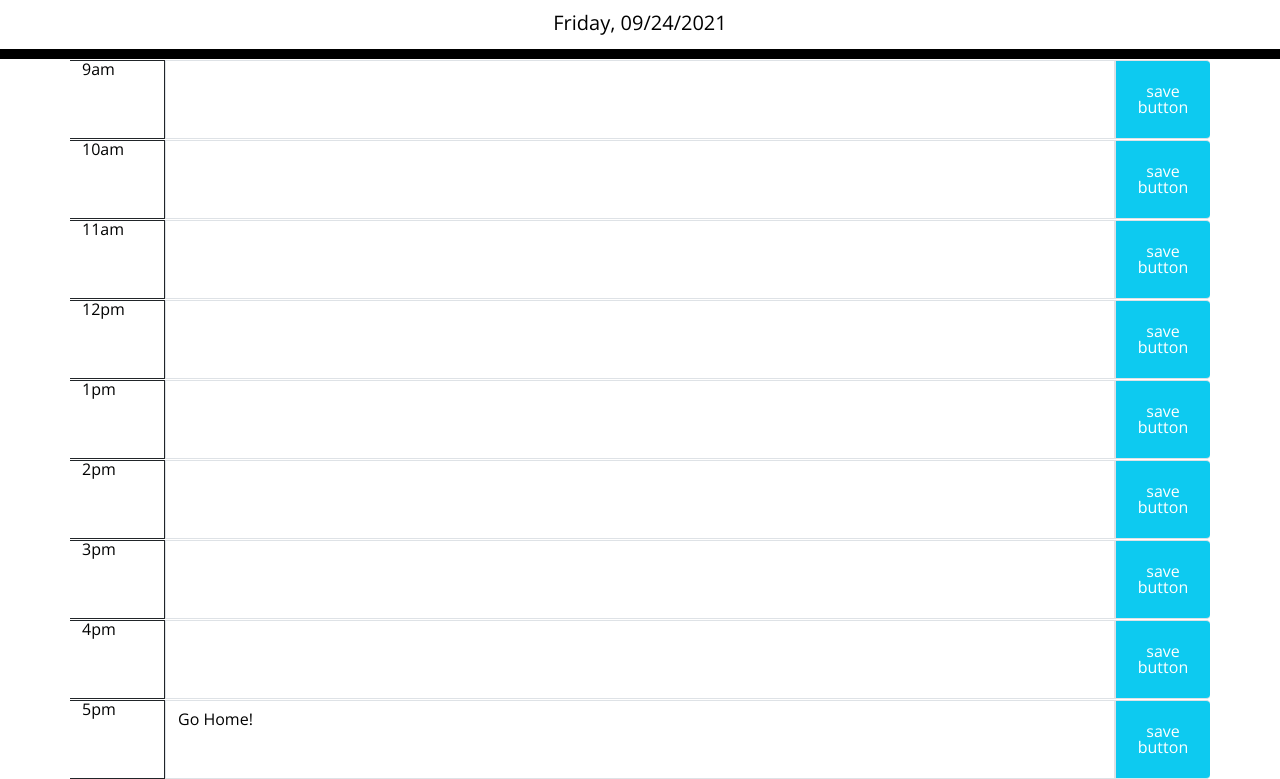
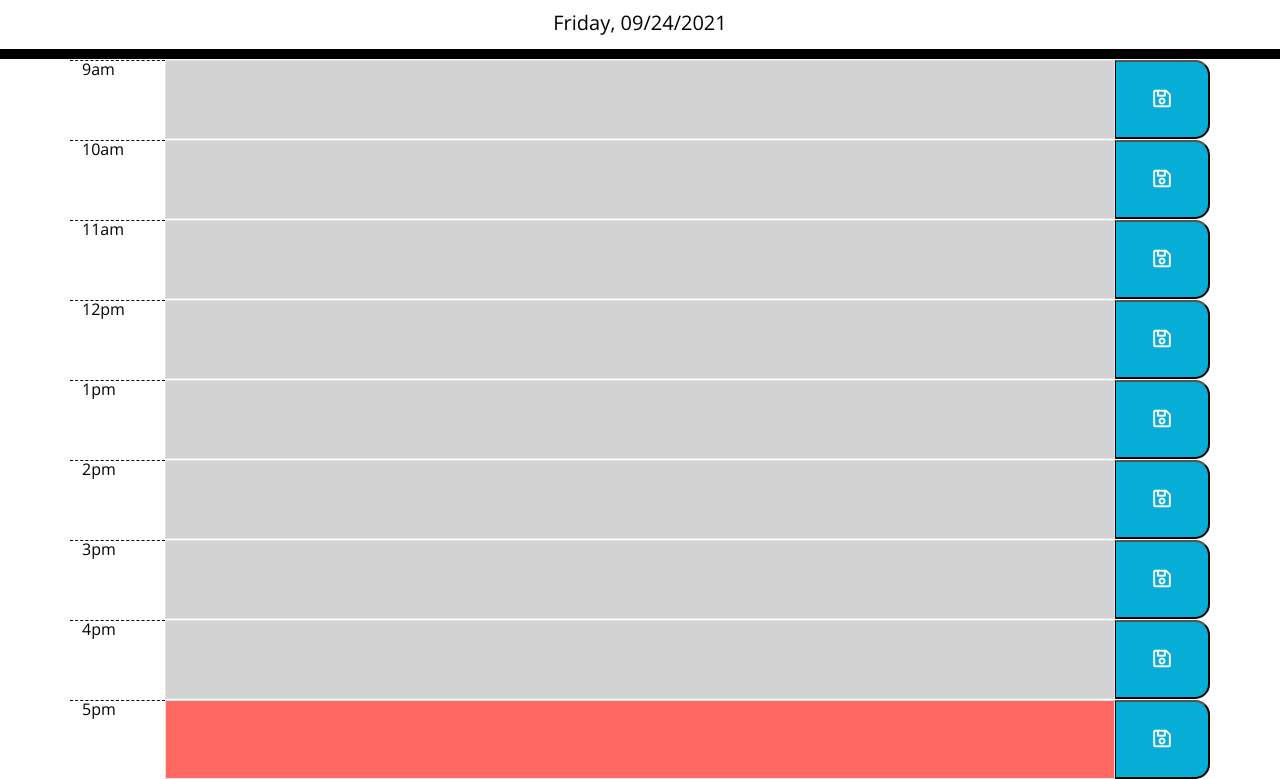
Before and after one commit to alexchristianson/work-day-scheduler, a plain HTML site: page index.html in a window 1280 px wide. Shown: the part 108-887 px from the top of the page. Drawn offline with nearby package versions, Linux system fonts and the light colour scheme.

Commit message:
change background color for past, present, future

```diff
--- a/assets/css/style.css
+++ b/assets/css/style.css
@@ -63,9 +63,16 @@ textarea{
   border-bottom-right-radius: 15px;
   background-color: #06AED5;
   color: white;
+  font-size: 20px;
 }
 
 .saveBtn i:hover {
   font-size: 20px;
+  color: black;
   transition: all .3s ease-in-out;
 }
+
+.divTime {
+  border-top-right-radius: 15px;
+  border-bottom-right-radius: 15px;
+}
--- a/assets/js/script.js
+++ b/assets/js/script.js
@@ -7,4 +7,32 @@ $(".saveBtn").on("click", function() {
     localStorage.setItem(hourDiv, textValue);
 });
 // repeat for each hour (change the hour)
-$("#9 .text-value").val(localStorage.getItem("9"))
+$("#9 .text-value").val(localStorage.getItem("9"));
+$("#10 .text-value").val(localStorage.getItem("10"));
+$("#11 .text-value").val(localStorage.getItem("11"));
+$("#12 .text-value").val(localStorage.getItem("12"));
+$("#13 .text-value").val(localStorage.getItem("13"));
+$("#14 .text-value").val(localStorage.getItem("14"));
+$("#15 .text-value").val(localStorage.getItem("15"));
+$("#16 .text-value").val(localStorage.getItem("16"));
+$("#17 .text-value").val(localStorage.getItem("17"));
+
+var currentTime = moment().hours();
+
+function cssUpdate() {
+    $(".divTime").each(function() {
+        var divID = parseInt($(this).attr("id"));
+
+        if (currentTime === divID) {
+            $(this).addClass("present")
+        }
+        else if (currentTime > divID) {
+            $(this).addClass("past")
+        }
+        else {
+            $(this).addClass("future")
+        }
+    })
+};
+
+cssUpdate();
--- a/index.html
+++ b/index.html
@@ -29,50 +29,50 @@
       <p id="currentDay" class="lead"></p>
     </header>
     <div class="container">
-      <div class="row" id="9">
-        <div class="col-1 border border-dark border-start-0 hour">9am</div>
+      <div class="row divTime" id="9">
+        <div class="col-1 hour">9am</div>
         <textarea class="col-10 border text-value"></textarea>
-        <button class="col-1 bg-info border border-end-0 rounded-end saveBtn">save button</button>
+        <button class="col-1 saveBtn"><i class="far fa-save"></i></button>
       </div>
-      <div class="row" id="10">
-        <div class="col-1 border border-dark border-start-0 hour">10am</div>
+      <div class="row divTime" id="10">
+        <div class="col-1 hour">10am</div>
         <textarea class="col-10 border text-value"></textarea>
-        <button class="col-1 bg-info border border-end-0 rounded-end saveBtn">save button</button>
+        <button class="col-1 saveBtn"><i class="far fa-save"></i></button>
       </div>
-      <div class="row" id="11">
-        <div class="col-1 border border-dark border-start-0 hour">11am</div>
+      <div class="row divTime" id="11">
+        <div class="col-1 hour">11am</div>
         <textarea class="col-10 border text-value"></textarea>
-        <button class="col-1 bg-info border border-end-0 rounded-end saveBtn">save button</button>
+        <button class="col-1 saveBtn"><i class="far fa-save"></i></button>
       </div>
-      <div class="row" id="12">
-        <div class="col-1 border border-dark border-start-0 hour">12pm</div>
+      <div class="row divTime" id="12">
+        <div class="col-1 hour">12pm</div>
         <textarea class="col-10 border text-value"></textarea>
-        <button class="col-1 bg-info border border-end-0 rounded-end saveBtn">save button</button>
+        <button class="col-1 saveBtn"><i class="far fa-save"></i></button>
       </div>
-      <div class="row" id="1">
-        <div class="col-1 border border-dark border-start-0 hour">1pm</div>
+      <div class="row divTime" id="13">
+        <div class="col-1 hour">1pm</div>
         <textarea class="col-10 border text-value"></textarea>
-        <button class="col-1 bg-info border border-end-0 rounded-end saveBtn">save button</button>
+        <button class="col-1 saveBtn"><i class="far fa-save"></i></button>
       </div>
-      <div class="row" id="2">
-        <div class="col-1 border border-dark border-start-0 hour">2pm</div>
+      <div class="row divTime" id="14">
+        <div class="col-1 hour">2pm</div>
         <textarea class="col-10 border text-value"></textarea>
-        <button class="col-1 bg-info border border-end-0 rounded-end saveBtn">save button</button>
+        <button class="col-1 saveBtn"><i class="far fa-save"></i></button>
       </div>
-      <div class="row" id="3">
-        <div class="col-1 border border-dark border-start-0 hour">3pm</div>
+      <div class="row divTime" id="15">
+        <div class="col-1 hour">3pm</div>
         <textarea class="col-10 border text-value"></textarea>
-        <button class="col-1 bg-info border border-end-0 rounded-end saveBtn">save button</button>
+        <button class="col-1 saveBtn"><i class="far fa-save"></i></button>
       </div>
-      <div class="row" id="4">
-        <div class="col-1 border border-dark border-start-0 hour">4pm</div>
+      <div class="row divTime" id="16">
+        <div class="col-1 hour">4pm</div>
         <textarea class="col-10 border text-value"></textarea>
-        <button class="col-1 bg-info border border-end-0 rounded-end saveBtn">save button</button>
+        <button class="col-1 saveBtn"><i class="far fa-save"></i></button>
       </div>
-      <div class="row" id="5">
-        <div class="col-1 border border-dark border-start-0 hour">5pm</div>
-        <textarea class="col-10 border text-value">Go Home!</textarea>
-        <button class="col-1 bg-info border border-end-0 rounded-end saveBtn">save button</button>
+      <div class="row divTime" id="17">
+        <div class="col-1 hour">5pm</div>
+        <textarea class="col-10 border text-value"></textarea>
+        <button class="col-1 saveBtn"><i class="far fa-save"></i></button>
       </div>
     </div>
 
```
